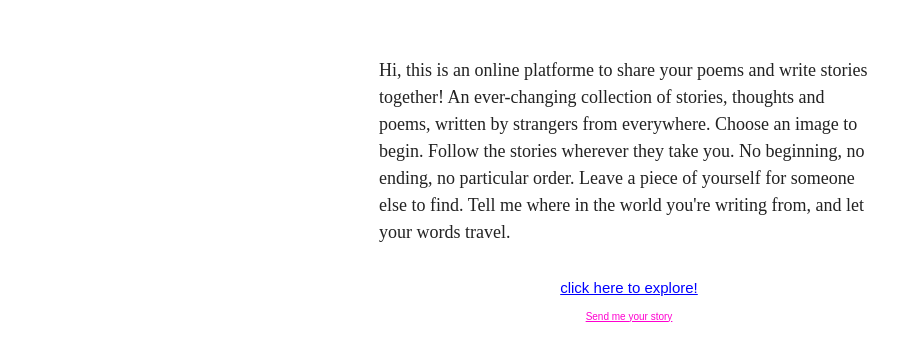
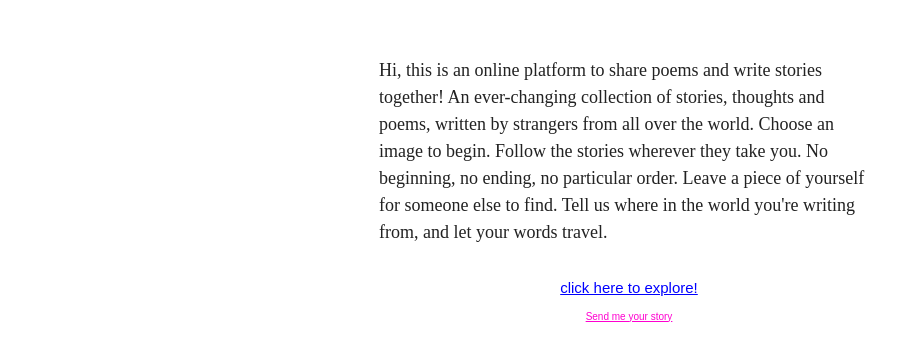
Before and after one commit to kugvi/somewhere-between-words, a plain HTML site: page index.html in a window 1280 px wide. Shown: the part 266-626 px from the top of the page, without its empty margins (11-909 px from the left). Drawn offline with Linux system fonts and the light colour scheme.

Commit message:
Add files via upload

```diff
--- a/index.html
+++ b/index.html
@@ -18,13 +18,13 @@
 	<h1 class="sbw"> somewhere between words </h1>
 
 	<div class="introduction">
-	<p> Hi, this is an online platforme to share your poems and write stories together!
-		An ever-changing collection of stories, thoughts and poems, written by strangers from everywhere.
+	<p> Hi, this is an online platform to share poems and write stories together!
+		An ever-changing collection of stories, thoughts and poems, written by strangers from all over the world.
 		Choose an image to begin.
 		Follow the stories wherever they take you.
 		No beginning, no ending, no particular order.
 		Leave a piece of yourself for someone else to find.
-		Tell me where in the world you're writing from, and let your words travel.</p>
+		Tell us where in the world you're writing from, and let your words travel.</p>
  </div>
 
 	  <a class=firsttext href="page-1.html">
```
